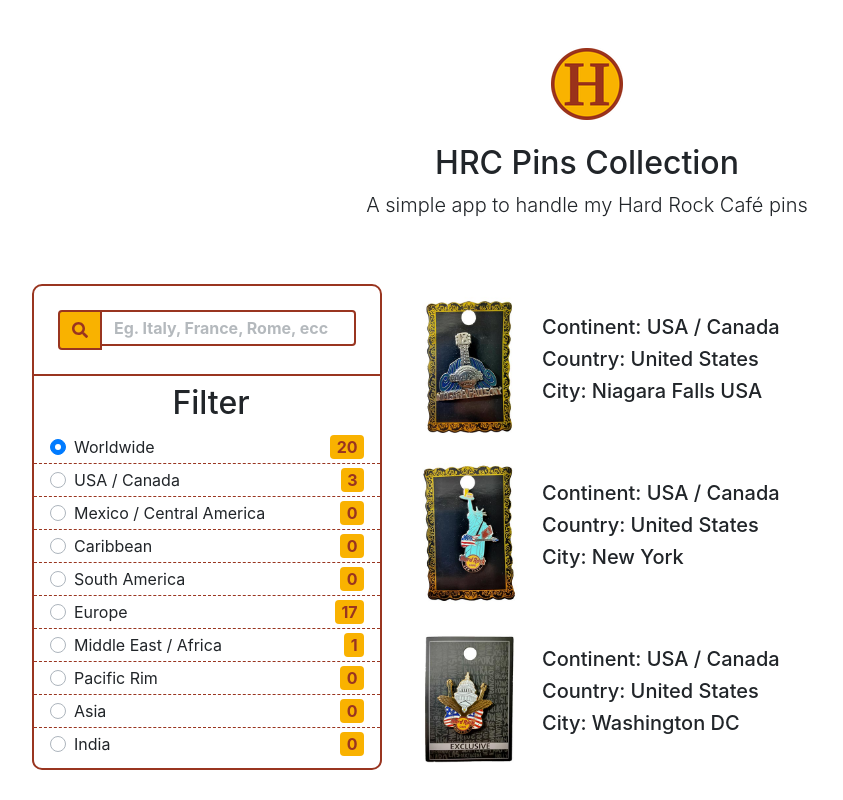
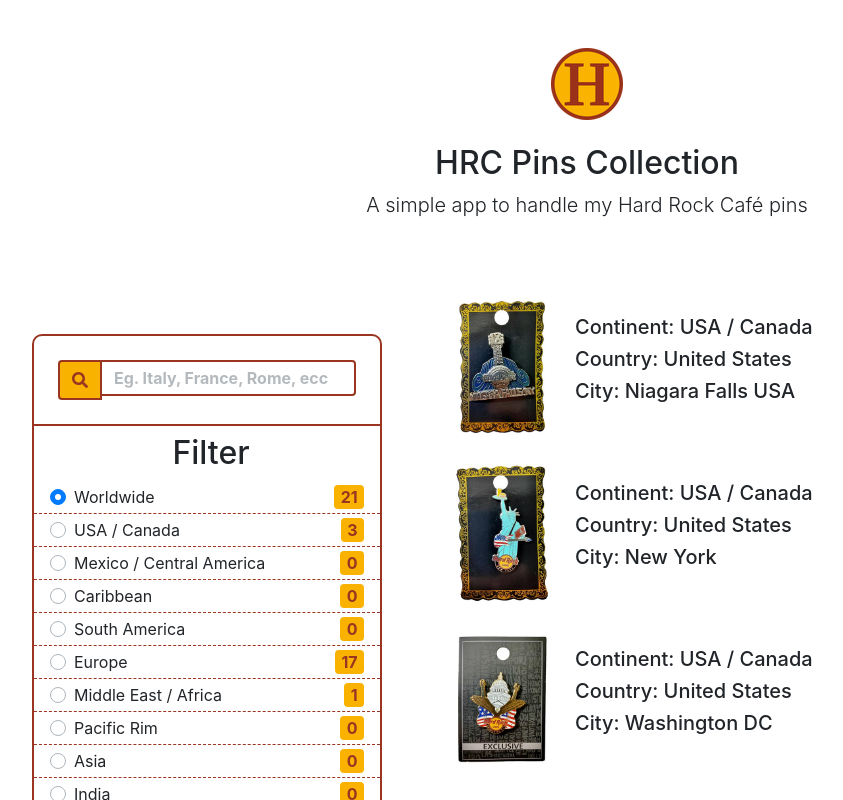
Before and after one commit to yverek/hrc-pins, a React (Create React App) app: page / in a window 1280 px wide. Shown: the top 800 px of the page, without its empty margins (53-896 px from the left). Built offline with nearby package versions, Linux system fonts and the light colour scheme.

Commit message:
Change Header component from class to function

```diff
--- a/src/App.js
+++ b/src/App.js
@@ -1,9 +1,7 @@
 import React, { Component } from 'react'
-
-import Header from './components/Header'
+import { Header } from './components/Header'
 import Navbar from './components/Navbar'
 import Board from './components/Board'
-
 import { Container, Row, Col } from 'react-bootstrap'
 import './index.css'
 
@@ -29,6 +27,8 @@
 
   handleSearch(event) {
     this.setState({
+      // worldwide because Board component shows all pins at every character submitted by user
+      // it's like a live search
       selectedContinent: "worldwide",
       search: event.target.value
     })
@@ -40,11 +40,18 @@
         <Container>
           <Header />
           <Row className="justify-content-md-center">
-            <Col md={4} lg={4}>
-              <Navbar selectedContinent={this.state.selectedContinent} handleContinentChange={this.handleContinentChange} handleSearch={this.handleSearch} />
+            <Col md={4} lg={4} className="sidebar sticky-top">
+              <Navbar
+                selectedContinent={this.state.selectedContinent}
+                handleContinentChange={this.handleContinentChange}
+                handleSearch={this.handleSearch}
+              />
             </Col>
-            <Col md={8} lg={8}>
-              <Board selectedContinent={this.state.selectedContinent} search={this.state.search} />
+            <Col md={8} lg={8} className="pl-5">
+              <Board
+                selectedContinent={this.state.selectedContinent}
+                search={this.state.search}
+              />
             </Col>
           </Row>
         </Container>
--- a/src/components/Board.jsx
+++ b/src/components/Board.jsx
@@ -1,15 +1,9 @@
 import React, { Component } from 'react'
-
 import Pin from './Pin'
-
 import { PINS } from '../config/constants'
 
 
 class Board extends Component {
-  handleSearch() {
-
-  }
-
   populatePinsList = (selectedContinent) => {
     let pinsList = []
 
@@ -30,13 +24,13 @@
                 />
               )
             })
+            return pinsList
           })
+          return pinsList
         } else if(this.props.search !== "") {
-          console.log("cerca!")
           continent.countries.map(country => {
             country.cities.map(city => {
               if(country.name.toLowerCase().includes(this.props.search.toLowerCase()) || city.name.toLowerCase().includes(this.props.search.toLowerCase())) {
-                console.log("trovato")
                 return pinsList.push(
                   <Pin
                     key={city.id}
@@ -50,6 +44,7 @@
                 )
               }
             })
+            return pinsList
           })
         }
       }
--- a/src/components/Continent.jsx
+++ b/src/components/Continent.jsx
@@ -1,4 +1,5 @@
 import React, { Component } from 'react'
+
 
 class Continent extends Component {
   render() {
--- a/src/components/Header.jsx
+++ b/src/components/Header.jsx
@@ -1,9 +1,19 @@
 import React, { Component } from 'react'
 import Image from 'react-bootstrap/Image'
-
 import logoHRC from '../assets/logo72.png'
 
-class Header extends Component {
+
+export const Header = () => {
+  return (
+    <div className="py-5 text-center">
+      <Image className="d-block mx-auto mb-4" src={logoHRC} alt="HRC Logo" />
+      <h2>HRC Pins Collection</h2>
+      <p className="lead">A simple app to handle my Hard Rock Café pins</p>
+    </div>
+  )
+}
+
+/* class Header extends Component {
   render() {
     return (
       <div className="py-5 text-center">
@@ -15,4 +25,4 @@
   }
 }
 
-export default Header
+export default Header */
--- a/src/components/Navbar.jsx
+++ b/src/components/Navbar.jsx
@@ -1,11 +1,10 @@
 import React, { Component } from 'react'
 import { Button, InputGroup, FormControl } from 'react-bootstrap'
 import Continent from './Continent'
-
 import { FontAwesomeIcon } from '@fortawesome/react-fontawesome'
 import { faSearch } from '@fortawesome/free-solid-svg-icons'
+import { PINS } from '../config/constants'
 
-import { PINS } from '../config/constants'
 
 class Navbar extends Component {
   populateContinentsList = () => {
@@ -30,7 +29,7 @@
 
   render() {
     return (
-      <div className="my-nav">
+      <div className="my-nav sticky-top">
         <div className="text-center py-4 px-4 nav-top">
           <InputGroup>
             <InputGroup.Prepend>
--- a/src/config/constants.js
+++ b/src/config/constants.js
@@ -2,7 +2,7 @@
   {
     id: 'worldwide',
     name: 'Worldwide',
-    count: 20
+    count: 21
   },
   {
     id: 'usa-canada',
--- a/src/index.css
+++ b/src/index.css
@@ -4,6 +4,12 @@
   Yellow  #F9B200
   Black   #000000
 */
+
+.sidebar {
+  padding: 50px 15px;
+  width: 350px;
+  height: 650px;
+}
 
 .my-nav {
   border: 2px solid #993520;
@@ -39,11 +45,12 @@
   color: transparent;
 }
 
-.my-btn {
-  background-color: #F9B200;
-  border: 2px solid #993520;
-  color: #993520;
+.my-btn, .my-btn:hover, .my-btn:focus, .my-btn:active {
+  background-color: #F9B200 !important;
+  border: 2px solid #993520 !important;
+  color: #993520 !important;
   font-weight: bold;
+  box-shadow: none !important;
 }
 
 .list-group-item {
```
